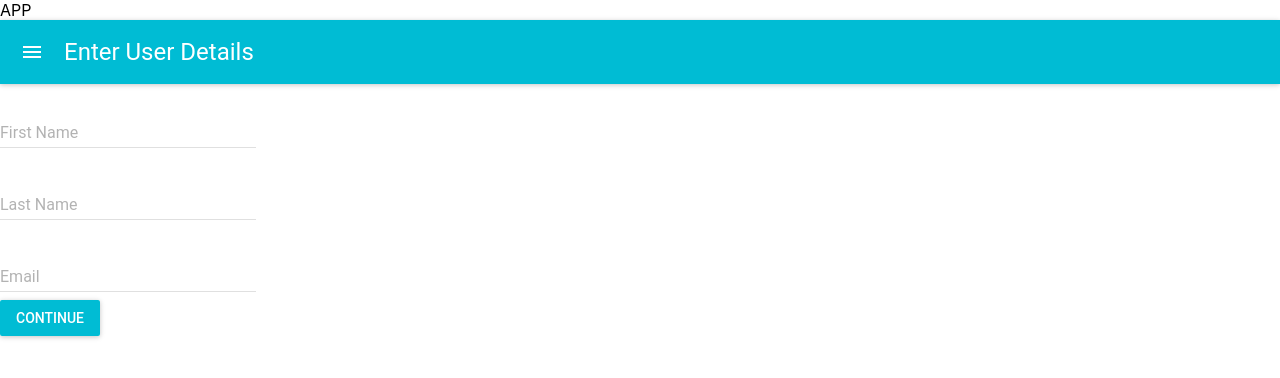
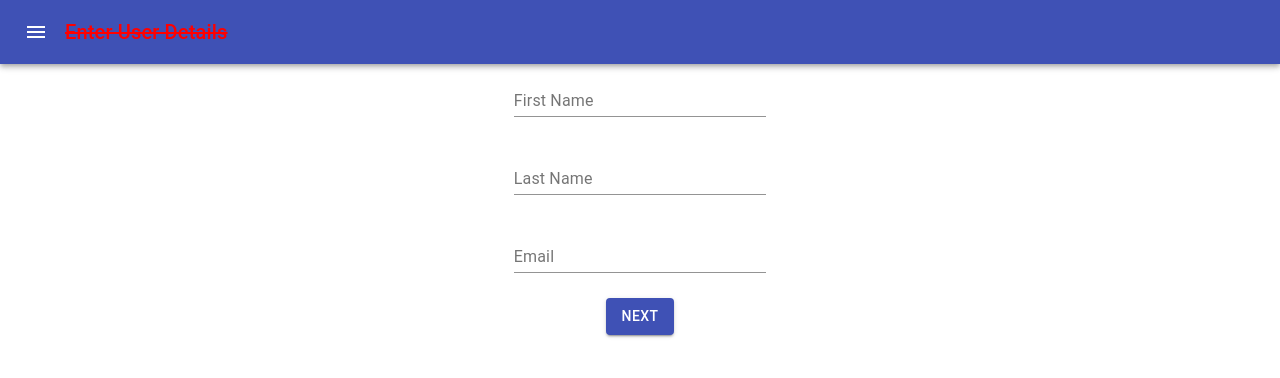
Before and after one commit to ivanjulian/Form, a React (Create React App) app in the folder form/: page / in a window 1280 px wide. Shown: the top 378 px of the page. Built offline with nearby package versions, Linux system fonts and the light colour scheme.

Commit message:
finished
Added new components,
new pages of form, material UI components, tested with SASS and MUI4.
TODO:
1.Raplace all MUI3 to 4
2.Add global styles
3.Move some parts into separate components.

```diff
--- a/form/package.json
+++ b/form/package.json
@@ -3,13 +3,17 @@
   "version": "0.1.0",
   "private": true,
   "dependencies": {
+    "@material-ui/core": "^4.9.9",
+    "@material-ui/icons": "^4.9.1",
     "@testing-library/jest-dom": "^4.2.4",
     "@testing-library/react": "^9.3.2",
     "@testing-library/user-event": "^7.1.2",
     "material-ui": "^0.20.2",
+    "node-sass": "^4.13.1",
     "react": "^16.13.1",
     "react-dom": "^16.13.1",
-    "react-scripts": "3.4.1"
+    "react-scripts": "3.4.1",
+    "scss": "^0.2.4"
   },
   "scripts": {
     "start": "react-scripts start",
--- a/form/src/App.js
+++ b/form/src/App.js
@@ -4,7 +4,6 @@ import UserForm from './components/UserForm';
 function App() {
   return (
     <div className="App">
-      APP
       <UserForm />
     </div>
   );
--- a/form/src/components/Confirm.js
+++ b/form/src/components/Confirm.js
@@ -0,0 +1,81 @@
+import React, { Fragment } from 'react'
+import MuiThemeProvider from 'material-ui/styles/MuiThemeProvider';
+import AppBar from 'material-ui/AppBar';
+import Button from '@material-ui/core/Button';
+import List from 'material-ui/List';
+import ListItem from 'material-ui/List/ListItem'
+
+
+function Confirm({
+  nextStep,
+  prevStep,
+  info
+}) {
+  const next = e => {
+    e.preventDefault();
+    nextStep();
+  }
+  const prev = e => {
+    e.preventDefault();
+    prevStep();
+  }
+  return (
+    <MuiThemeProvider>
+      <Fragment>
+        <AppBar title="Confirm Users Data" />
+        <List>
+          <ListItem
+            primaryText="First Name"
+            secondaryText={info.firstName}
+          />
+
+          <ListItem
+            primaryText="Last Name"
+            secondaryText={info.firstName}
+          />
+          <ListItem
+            primaryText="Email"
+            secondaryText={info.firstName}
+          />
+          <ListItem
+            primaryText="Ocupation"
+            secondaryText={info.firstName}
+          />
+          <ListItem
+            primaryText="City"
+            secondaryText={info.firstName}
+          />
+          <ListItem
+            primaryText="Bio"
+            secondaryText={info.firstName}
+          />
+        </List>
+        <br />
+        <Button
+          variant="contained"
+          color="primary"
+          onClick={next}
+        >
+          Back
+      </Button>
+        <Button
+          variant="contained"
+          color="primary"
+          onClick={next}
+        >
+          Next
+      </Button>
+
+      </Fragment>
+    </MuiThemeProvider>
+  )
+}
+
+const styles = {
+  button: {
+    margin: '50'
+  }
+}
+
+
+export default Confirm
--- a/form/src/components/FormPersonalDetails.js
+++ b/form/src/components/FormPersonalDetails.js
@@ -0,0 +1,77 @@
+import React, { Fragment } from 'react'
+import MuiThemeProvider from 'material-ui/styles/MuiThemeProvider';
+import AppBar from 'material-ui/AppBar';
+import TextField from 'material-ui/TextField';
+import Button from '@material-ui/core/Button';
+
+
+function FormPersonalDetail({
+  nextStep,
+  prevStep,
+  info,
+  handleChange
+}) {
+  const next = e => {
+    e.preventDefault();
+    nextStep();
+  }
+  const prev = e => {
+    e.preventDefault();
+    prevStep();
+  }
+  return (
+    <MuiThemeProvider>
+      <Fragment>
+        <AppBar title="Enter User Details" />
+        <TextField
+          hintText="Enter Your Occupatio"
+          floatingLabelText="Occupatio"
+          name="occupatio"
+          onChange={handleChange}
+          defaultValue={info.occupatio}
+        />
+        <br />
+        <TextField
+          hintText="Enter Your City"
+          floatingLabelText="City"
+          name="city"
+          onChange={handleChange}
+          defaultValue={info.city}
+        />
+        <br />
+        <TextField
+          hintText="Enter Your Bio"
+          floatingLabelText="Bio"
+          name='bio'
+          onChange={handleChange}
+          defaultValue={info.bio}
+        />
+        <br />
+        <Button
+          variant="contained"
+          color="primary"
+          onClick={prev}
+        >
+          Back
+        </Button>
+        <Button
+          variant="contained"
+          color="primary"
+          onClick={next}
+        >
+          Next
+      </Button>
+
+      </Fragment>
+    </MuiThemeProvider>
+  )
+}
+
+const styles = {
+  button: {
+    margin: '50'
+  }
+}
+
+
+export default FormPersonalDetail
--- a/form/src/components/FormUserDetails.js
+++ b/form/src/components/FormUserDetails.js
@@ -1,53 +1,99 @@
-import React, {Fragment} from 'react'
+import React, { Fragment } from 'react'
 import MuiThemeProvider from 'material-ui/styles/MuiThemeProvider';
-import AppBar from 'material-ui/AppBar';
-import TextField from 'material-ui/TextField';
-import RaisedButton from 'material-ui/RaisedButton';
+import AppBar from '@material-ui/core/AppBar';
+import MenuIcon from '@material-ui/icons/Menu';
+import Button from '@material-ui/core/Button';
+import Toolbar from '@material-ui/core/Toolbar';
+import IconButton from '@material-ui/core/IconButton';
+import Typography from '@material-ui/core/Typography';
+import { makeStyles } from '@material-ui/core/styles';
+import TextField from '@material-ui/core/TextField';
+import './FormUserDetails.scss';
 
+const useStyles = makeStyles({
+  root: {
+    flexGrow: 1,
+  },
+  menuButton: {
+    marginRight: '5px',
+  },
+  title: {
+    flexGrow: 1,
+  },
+  textField: {
+    margin: '5px',
+    width: '25ch',
+  },
+  form: {
+    display: 'flex',
+    flexDirection: 'column',
+    alignItems: 'center'
+  }
+});
 
 function FormUserDetails({
   nextStep,
   info,
   handleChange
 }) {
-  const continueGoing = e =>{
+  const next = e => {
     e.preventDefault();
     nextStep();
   }
+  const classes = useStyles();
+
   return (
     <MuiThemeProvider>
       <Fragment>
-        <AppBar title="Enter User Details" />
+
+        <AppBar position="static">
+          <Toolbar>
+            <IconButton edge="start" className={classes.menuButton} color="inherit" aria-label="menu">
+              <MenuIcon />
+            </IconButton>
+            <Typography variant="h6" className="textTest"/*{classes.title}*/>
+              Enter User Details
+            </Typography>
+          </Toolbar>
+        </AppBar>
+        <form className={classes.form}>
         <TextField
-          hintText = "Enter Your First Name"
-          floatingLabelText = "First Name"
-          name = "firstName"
-          onChange = {handleChange}
+          placeholder="Enter Your First Name"
+          label="First Name"
+          className={classes.textField}
+          name="firstName"
+          onChange={handleChange}
           defaultValue={info.firstName}
         />
         <br />
         <TextField
-          hintText = "Enter Your Last Name"
-          floatingLabelText = "Last Name"
-          name = "lastName"
-          onChange = {handleChange}
+          placeholder="Enter Your Last Name"
+          label="Last Name"
+          className={classes.textField}
+          name="lastName"
+          onChange={handleChange}
           defaultValue={info.lastName}
         />
         <br />
         <TextField
-          hintText = "Enter Your Email"
-          floatingLabelText = "Email"
-          name = 'email'
-          onChange = {handleChange}
+          placeholder="Enter Your Email"
+          label="Email"
+          className={classes.textField}
+          name='email'
+          onChange={handleChange}
           defaultValue={info.email}
         />
-        <br/>
-        <RaisedButton
-          label="Continue"
-          primary={true}
-          style={styles.button}
-          onClick = {continueGoing}
-         />
+        <br />
+        <Button
+          variant="contained"
+          color="primary"
+          onClick={next}
+        >
+          Next
+      </Button>
+        </form>
+
+
       </Fragment>
     </MuiThemeProvider>
   )
--- /dev/null
+++ b/form/src/components/FormUserDetails.scss
@@ -0,0 +1,5 @@
+.textTest{
+  color: red;
+  font-size: 25px;
+  text-decoration: line-through;
+}
--- a/form/src/components/UserForm.js
+++ b/form/src/components/UserForm.js
@@ -1,5 +1,7 @@
 import React, { useState } from 'react';
 import FormUserDetails from './FormUserDetails';
+import FormPersonalDetails from './FormPersonalDetails';
+import Confirm from './Confirm';
 
 const UserForm = () => {
   const [step, setStep] = useState(1);
@@ -21,27 +23,38 @@ const UserForm = () => {
     setStep(step - 1);
   }
 
-  const handleChange = e =>{
+  const handleChange = e => {
     setInfo({
-        ...info,
-       [e.target.name]: e.target.value
+      ...info,
+      [e.target.name]: e.target.value
     })
   }
 
   const stepSwitcher = (step) => {
-    switch(step){
+    switch (step) {
       case 1:
         return (
           <FormUserDetails
             nextStep={nextStep}
             handleChange={handleChange}
             info={info}
-           />
+          />
         );
       case 2:
-        return( <h1>Form Personal Details</h1>);
+        return (
+        <FormPersonalDetails
+          nextStep={nextStep}
+          prevStep={prevStep}
+          handleChange={handleChange}
+          info={info}
+        />);
       case 3:
-        return (<h1>Confirm</h1>);
+        return (
+        <Confirm
+          nextStep={nextStep}
+          prevStep={prevStep}
+          info={info}
+        />);
 
       case 4:
         return (<h1>Success</h1>);
@@ -51,7 +64,7 @@ const UserForm = () => {
     }
   }
 
-  return(
+  return (
     <div>
       {stepSwitcher(step)}
     </div>
```
Also changed, not shown: 1 other file (tests, documents, lock files or other folders).
